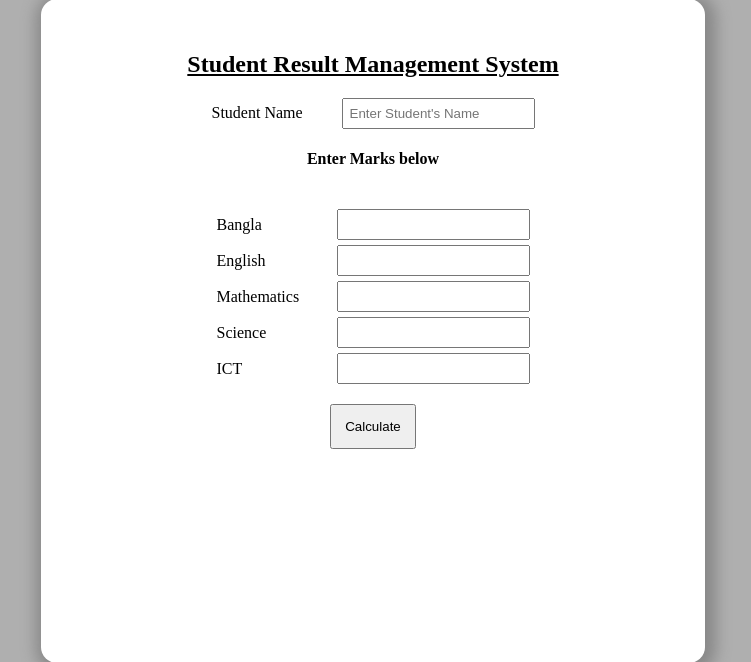
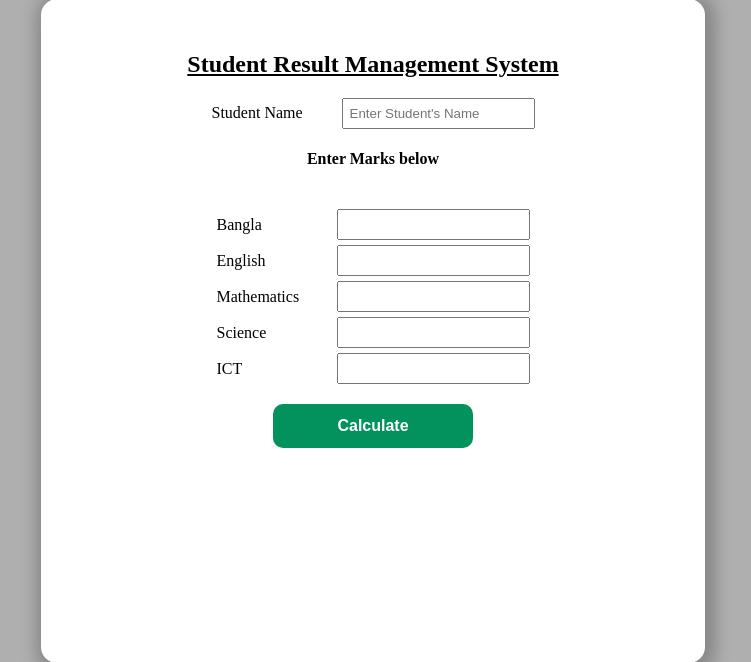
Before and after one commit to mjobayed/poly-2026, a PHP site: page / in a window 1280 px wide. Shown: the part 77-739 px from the top of the page, without its empty margins (275-1026 px from the left). Run offline with PHP 8.4, Linux system fonts and the light colour scheme.

Commit message:
feat: make the submit button look better

```diff
--- a/012-test-01/style.css
+++ b/012-test-01/style.css
@@ -64,7 +64,14 @@ input[type="number"] {
 }
 
 .submit {
+  border: none;
   padding: 0.8rem;
+  background: #03915d;
+  color: #fff;
+  font-size: 16px;
+  font-weight: bold;
+  width: 200px;
+  border-radius: 10px;
 }
 
 .result-display {
```
